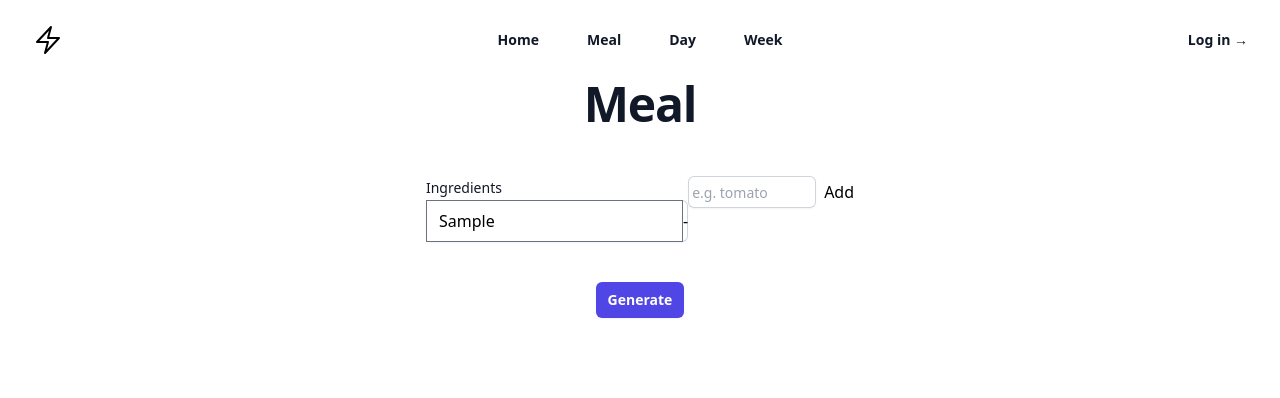
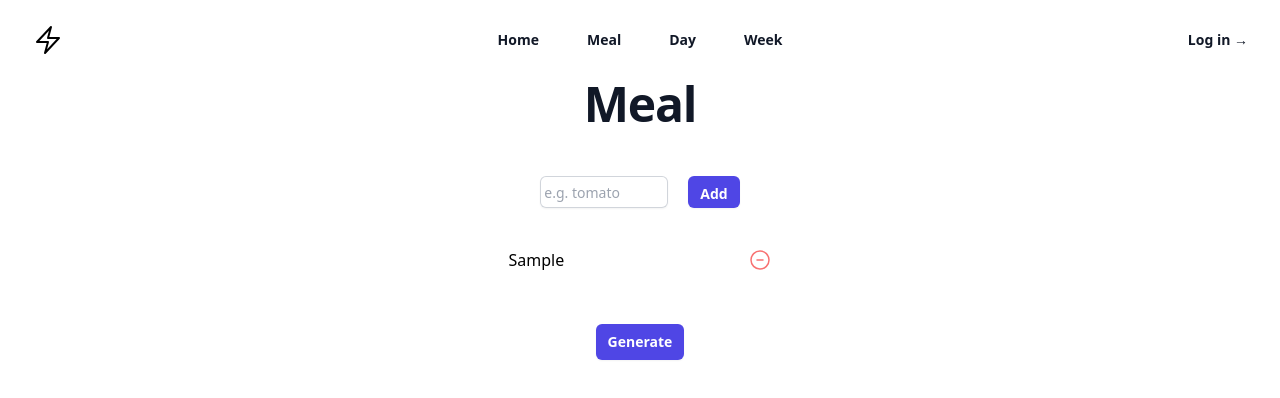
Before and after one commit to donnyha/random-recipe-generator, a Vue app: page /meal in a window 1280 px wide. Both pictures are taken after typing "Sample" into the empty fields and a click on the button "Add". Shown: the top 398 px of the page. Built offline with nearby package versions, Linux system fonts and the light colour scheme.

Commit message:
clean up layout

```diff
--- a/src/views/MealView.vue
+++ b/src/views/MealView.vue
@@ -2,17 +2,16 @@
   import { ref, type Ref, isProxy, toRaw } from 'vue'
   import axios, { type AxiosRequestConfig } from 'axios'
   import type Recipe from '../types/Recipe';
-  import { CheckCircleIcon, XCircleIcon } from '@heroicons/vue/24/outline';
+  import { CheckCircleIcon, MinusCircleIcon, ExclamationCircleIcon } from '@heroicons/vue/24/outline';
 
-  let ingredients: Ref<string[]> = ref([])
-  let isIngredientsEmpty: Ref<boolean> = ref(true)
-  let newIngredientInput: Ref<string> = ref('')
-  let isRecipesEmpty: Ref<boolean> = ref(true)
-  let beingUsedIngredients: Ref<string> = ref('')
-  let recipes: Ref<any[]> = ref([])
-  let selectedRecipe: Ref<Recipe | any> = ref({})
-  let selectedRecipeInstructions: Ref<object[] | any[]> = ref([])
-
+  let ingredients: Ref<string[]> = ref([]);
+  let isIngredientsEmpty: Ref<boolean> = ref(true);
+  let newIngredientInput: Ref<string> = ref('');
+  let isRecipesEmpty: Ref<boolean> = ref(true);
+  let beingUsedIngredients: Ref<string> = ref('');
+  let recipes: Ref<any[]> = ref([]);
+  let selectedRecipe: Ref<Recipe | any> = ref({});
+  let selectedRecipeInstructions: Ref<object[] | any[]> = ref([]);
 
   const addIngredient: (ingredient: string) => void = (ingredient: string) => {
     const doesIngredientAlreadyExist = checkIfIngredientAlreadyExist(ingredient);
@@ -130,33 +129,49 @@
           <h1 class="text-xl font-bold tracking-tight text-gray-900 sm:text-5xl">Meal</h1>
         </div>
 
-        <!-- Ingredients -->
-        <div id="ingredients-section" class="flex items-center justify-center h-full m-10">
-          <div class="flex flex-row sm:col-span-4 mt-2 parent">
+        <!-- Ingredients Section -->
+        <div id="ingredients-section" class="flex flex-col items-center justify-center h-full m-10">
+
+          <!-- New Ingredient Section -->
+          <div class="flex flex-row sm:col-span-4 mt-2">
+            <div id="new-ingredients-section" class="flex flex-row">
+              <div class="rounded-md shadow-sm ring-1 ring-inset ring-gray-300 focus-within:ring-2 focus-within:ring-inset focus-within:ring-indigo-600 sm:max-w-md max-h-8">
+                <input
+                  type="text"
+                  v-model="newIngredientInput"
+                  @keypress.enter="addIngredient(newIngredientInput)"
+                  id="new-ingredient"
+                  name="new-ingredient"
+                  placeholder="e.g. tomato"
+                  class="block border-0 bg-transparent py-1.5 pl-1 text-gray-900 placeholder:text-gray-400 focus:ring-0 sm:text-sm sm:leading-6 w-32 h-8 overflow-hidden"
+                />
+              </div>
+              <button type="button" @click="addIngredient(newIngredientInput)" class="max-h-8 ml-5 btn rounded-md bg-indigo-600 px-3 py-2 text-sm font-semibold text-white shadow-sm hover:bg-indigo-500 focus-visible:outline focus-visible:outline-2 focus-visible:outline-offset-2 focus-visible:outline-indigo-600">Add</button>
+            </div>
+          </div>
 
           <!-- Ingredients List -->
-            <div id="ingredients-list-section child">
-              <label for="user-ingredients" class="block text-sm font-medium leading-6 text-gray-900">Ingredients</label>
-              <div v-if="!isIngredientsEmpty" class="flex rounded-md shadow-sm ring-1 ring-inset ring-gray-300 focus-within:ring-2 focus-within:ring-inset focus-within:ring-indigo-600 sm:max-w-md">
-                <ul>
-                  <li v-for="(ingredient, index) in ingredients" :key="index" >
-                    <input type="text" name="ingredient-{{ index }}" :value="ingredient" readonly />
-                    <button type="button" id="delete-btn-{{ index }}" @click="removeIngredient(index)">-</button>
+          <div id="ingredients-list-section">
+            <!-- <label for="user-ingredients" class="block text-sm font-medium leading-6 text-gray-900">Ingredients</label> -->
+            <div v-if="!isIngredientsEmpty" class="flex sm:max-w-md">
+              <ul class="mt-10">
+                <li v-for="(ingredient, index) in ingredients" :key="index" class="flex items-center mb-3">
+                  <input type="text" name="ingredient-{{ index }}" :value="ingredient" class="p-0 mr-2 w-full border-none cursor-default pointer-events-none" readonly />
+                  <button type="button" id="delete-btn-{{ index }}" @click="removeIngredient(index)" class="border-none">
+                    <MinusCircleIcon class="h-6 w-auto stroke-red-400" />
+                  </button>
                 </li>
               </ul>
             </div>
-              <div v-else>No Ingredients</div>
-            </div>
-
-            <!-- New Ingredient Input -->
-            <div id="new-ingredients-section" class="flex flex-row">
-              <div class="rounded-md shadow-sm ring-1 ring-inset ring-gray-300 focus-within:ring-2 focus-within:ring-inset focus-within:ring-indigo-600 sm:max-w-md max-h-8">
-                <input type="text" v-model="newIngredientInput" id="new-ingredient" name="new-ingredient" placeholder="e.g. tomato" class="block border-0 bg-transparent py-1.5 pl-1 text-gray-900 placeholder:text-gray-400 focus:ring-0 sm:text-sm sm:leading-6 w-32 h-8 overflow-hidden" />
-              </div>
-              <button type="button" @click="addIngredient(newIngredientInput)" class="max-h-8 ml-2 btn">Add</button>
           </div>
 
         </div>
+
+        <!-- Generate Recipes Button -->
+        <div class="flex items-center justify-center h-full mb-10">
+          <button id="generate-button" type="button" @click="generateRecipes()" class="rounded-md bg-indigo-600 px-3 py-2 text-sm font-semibold text-white shadow-sm hover:bg-indigo-500 focus-visible:outline focus-visible:outline-2 focus-visible:outline-offset-2 focus-visible:outline-indigo-600">
+            Generate
+          </button>
         </div>
 
         <!-- @TODO Refactor to separate component  -->
@@ -164,12 +179,29 @@
         <div id="recipes-section" v-if="!isRecipesEmpty" class="flex flex-row mx-40">
           <!-- Recipe List -->
           <div id="recipe-list" class="mr-10 w-1/3">
-            <h2 class="text-base font-semibold leading-7 text-gray-900">
+            <h2 class="text-base font-bold leading-7 text-gray-900 mb-5">
               Recipes<span v-if="beingUsedIngredients.length > 0"> with {{ beingUsedIngredients }}</span>
             </h2>
             <ul v-for="(recipe, index) in recipes" :key="index">
-              <li class="mb-3">
-                <button type="button" @click="showRecipeInformation(recipe)" class="text-left">
+              <li v-if="selectedRecipe.title === recipe.title" class="mb-3">
+                <button type="button" @click="showRecipeInformation(recipe)" class="text-left font-bold text-indigo-500">
+                  {{ recipe.title }}
+                </button>
+              </li>
+              <li v-else class="mb-3">
+                <button
+                  type="button"
+                  @click="showRecipeInformation(recipe)"
+                  class="
+                    text-left
+                    transition ease-in-out
+                    delay-150
+                    hover:-translate-y-1
+                    hover:scale-110
+                    hover:text-indigo-500
+                    duration-300
+                  "
+                >
                   {{ recipe.title }}
                 </button>
               </li>
@@ -178,44 +210,53 @@
 
           <!-- Selected Recipe Information -->
           <div id="recipe-info" v-if="Object.keys(selectedRecipe).length > 0" class="w-2/3">
-            <h2>Information</h2>
+            <h2 class="font-bold mb-5">Recipe Information</h2>
             <div>
-              <h3 class="mb-2">Name: {{ selectedRecipe.title }}</h3>
-              <p>Ingredients</p>
+              <h3 class="mb-5">Name: {{ selectedRecipe.title }}</h3>
 
               <!-- Existing Ingredients-->
+              <div id="selected-recipe-ingredients" class="mb-5">
+
+                <h4>Ingredients</h4>
+
                 <div v-if="Object.keys(selectedRecipe.usedIngredients).length > 0">
-                <ul v-for="(requiredIngredients, index) in selectedRecipe.usedIngredients" :key="index">
-                  <li class="flex flex-row">{{ requiredIngredients.original }} <CheckCircleIcon class="h-6 w-auto stroke-green-400" /></li>
+                  <ul v-for="(requiredIngredients, index) in selectedRecipe.usedIngredients" :key="index" class="list-disc">
+                    <li class="ml-5">
+                      <span class="flex flex-row">
+                        <span>{{ requiredIngredients.original }}</span>
+                        <CheckCircleIcon class="h-6 w-auto stroke-green-400" />
+                      </span>
+                    </li>
                   </ul>
                 </div>
 
                 <!-- Missing Ingredients -->
                 <div v-if="Object.keys(selectedRecipe.missedIngredients).length > 0" class="mb-2">
-                <ul v-for="(missedIngredient, index) in selectedRecipe.missedIngredients" :key="index">
-                  <li class="flex flex-row">
-                    <p class="text-gray-400 line-through">{{ missedIngredient.original }}</p> <XCircleIcon class="h-6 w-auto stroke-red-400" /></li>
+                  <ul v-for="(missedIngredient, index) in selectedRecipe.missedIngredients" :key="index" class="list-disc">
+                    <li class="ml-5">
+                      <span class="flex flex-row">
+                        <span class="text-gray-400">{{ missedIngredient.original }}</span>
+                        <ExclamationCircleIcon class="h-6 w-auto stroke-yellow-400" />
+                      </span>
+                    </li>
                   </ul>
                 </div>
               </div>
 
+            </div>
+
             <!-- Instructions -->
             <div v-if="selectedRecipeInstructions.length > 0">
-              <h3>Instructions</h3>
-              <ul>
-                <li v-for="(instruction, index) in selectedRecipeInstructions" :key="index">
-                  {{ instruction.number }}. {{ instruction.step }}
+              <h4>Instructions</h4>
+              <ul class="list-decimal">
+                <li v-for="(instruction, index) in selectedRecipeInstructions" :key="index" class="ml-8 mb-2">
+                  {{ instruction.step }}
                 </li>
               </ul>
             </div>
           </div>
         </div>
 
-        <!-- Generate Button -->
-        <div class="flex items-center justify-center h-full">
-          <button id="generate-button" type="button" @click="generateRecipes()" class="rounded-md bg-indigo-600 px-3 py-2 text-sm font-semibold text-white shadow-sm hover:bg-indigo-500 focus-visible:outline focus-visible:outline-2 focus-visible:outline-offset-2 focus-visible:outline-indigo-600">Generate</button>
-        </div>
-
       </div>
     </div>
   </form>
```
Lines whose indentation alone changed are shown as unchanged.
